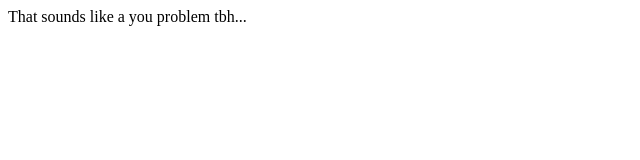
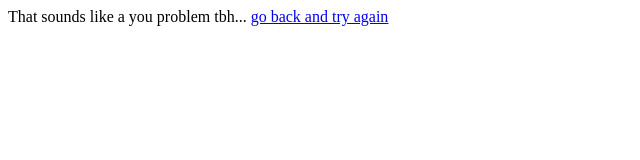
Before and after one commit to JarneDM/facebook-clone, a plain HTML site: page forgot.html in a window 1280 px wide. Shown: the whole page, without its empty margins (0-640 px from the left). Drawn offline with Linux system fonts and the light colour scheme.

Commit message:
changes to forgot password page

```diff
--- a/forgot.html
+++ b/forgot.html
@@ -8,5 +8,6 @@
 </head>
 <body>
     That sounds like a you problem tbh...
+    <a href="index.html">go back and try again</a>
 </body>
 </html>
```
